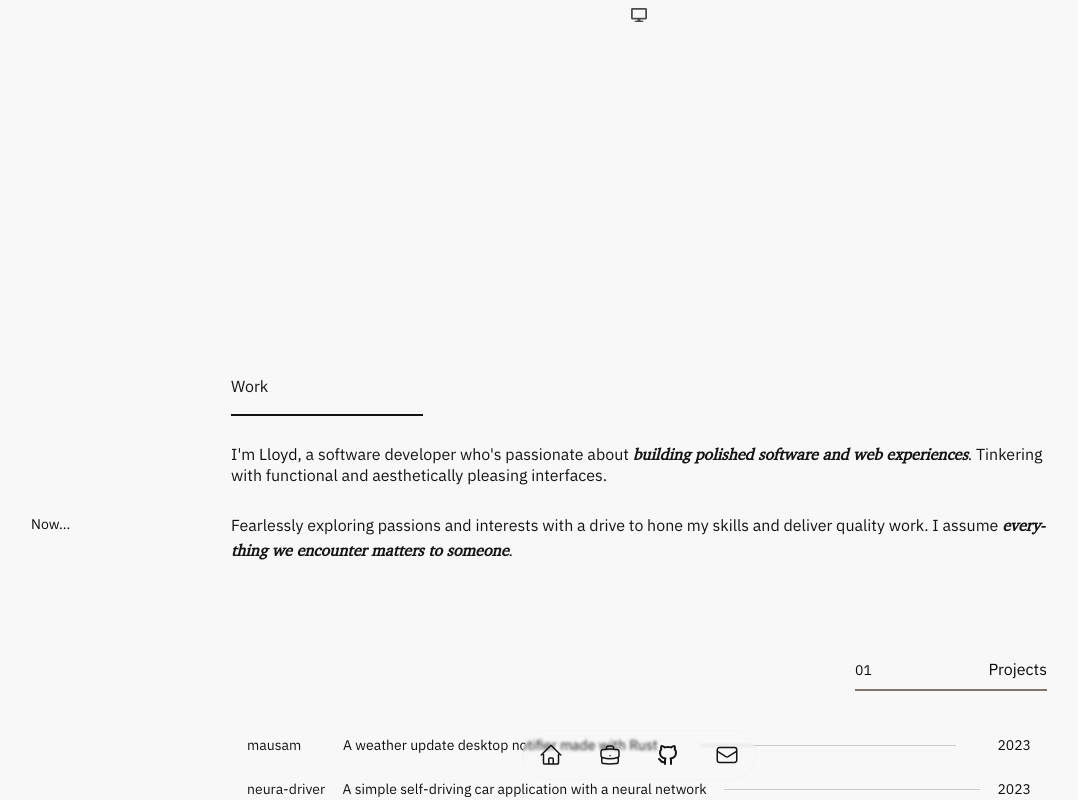
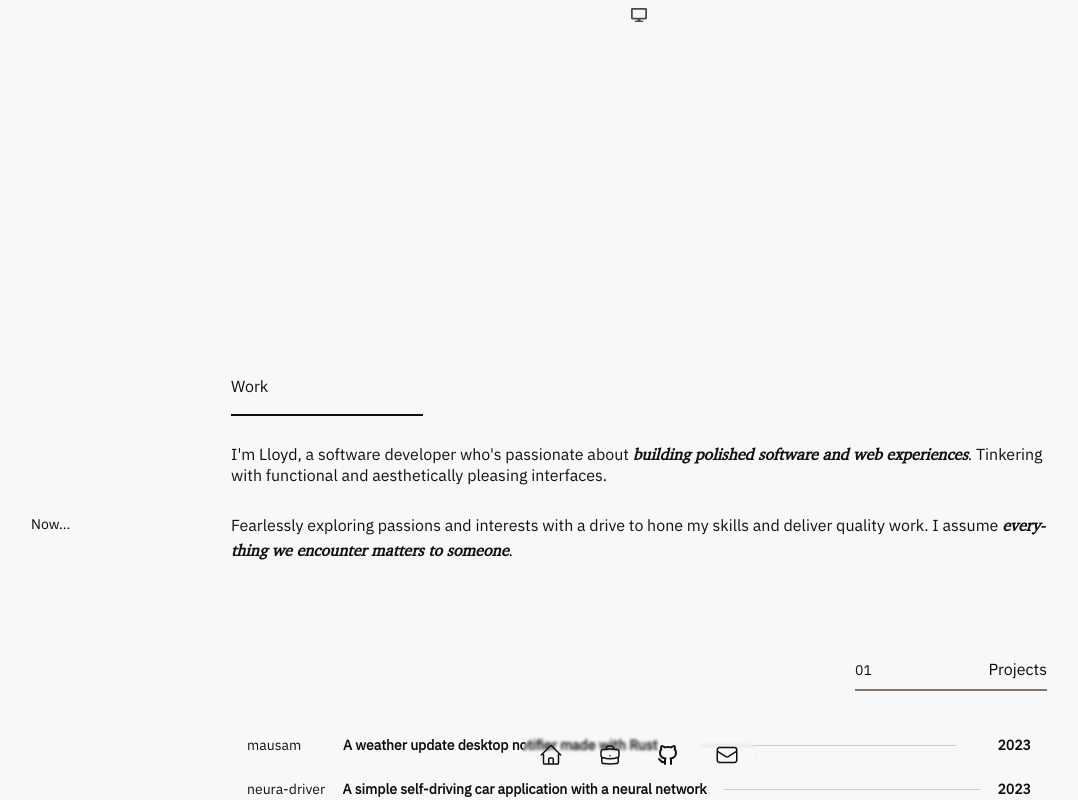
Before and after one commit to lloydlobo/lloydlobo.com, a Next.js app: page /work in a window 1280 px wide. Shown: the top 800 px of the page, without its empty margins (1-1079 px from the left). Built offline with nearby package versions, Linux system fonts and the light colour scheme.

Commit message:
feat: change a style & theme toggle hover

```diff
--- a/components/Layout.tsx
+++ b/components/Layout.tsx
@@ -24,7 +24,7 @@ const Layout = ({ children, title = "This is the default title" }: Props) => {
             content="initial-scale=1.0, width=device-width"
           />
         </Head>
-        <header className="md:px-52 z-50 md:mx-4">
+        <header className="md:px-52 z-50 h-fit md:mx-4">
           <div className="relative w-full flex items-center px-4 disabled:justify-center border-[0px] rounded-full my-4 gap-4">
             <div className="hover:opacity-100 opacity-0 absolute px-4 md:px-0 mx-auto">
               <ClockNav />
--- a/components/layout/Dock/DockNavigation.tsx
+++ b/components/layout/Dock/DockNavigation.tsx
@@ -67,7 +67,7 @@ export function ThemeDropdown() {
           // className={`${dropdown ? "opacity-100" : "opacity-0 left-[200vw]" } top-8 z-10`}
           className={`${dropdown ? "block" : "hidden"}`}
         >
-          <div className="py-0.5 absolute top-8 backdrop-blur-sm divide-gray4/30 rounded-md grid h-fit divide-y text-start">
+          <div className="py-0.5 absolute top-8 backdrop-blur-sm divide-gray4/30 rounded-md grid max-h-[100px] divide-y text-start">
             {themeModes.map(({ name, icon }, index) => (
               <button
                 onClick={(e) => switchTheme(e)}
--- a/styles/globals.css
+++ b/styles/globals.css
@@ -83,13 +83,18 @@ Link {
   @apply no-underline decoration-transparent;
 }
 
+a {
+  @apply [&]:font-bold;
+  /* @apply text-green-400 dark:bg-gradient-to-r dark:from-accent/50 dark:to-red-500/50 dark:bg-clip-text dark:text-primary/60; */
+}
+
 /* mailto:user@email.com */
 a:link {
-  /* @apply hover:text-orange-700 dark:hover:text-orange-400; */
+  @apply hover:text-orange-700 dark:hover:text-orange-400;
 }
 
 a:hover {
-  @apply bg-green-100 dark:bg-transparent dark:backdrop-brightness-110 decoration-transparent rounded-lg;
+  @apply bg-green-100 dark:bg-transparent dark:backdrop-brightness-[125%] decoration-transparent rounded-lg;
   background-image: none;
 }
 
--- a/tailwind.config.js
+++ b/tailwind.config.js
@@ -50,8 +50,9 @@ module.exports = {
         secondary: "#e7cfb1",
         tertiary: "#f2f2f2",
         accent: "#f6ac9f",
-        "on-secondary": "#0f0d0d",
-        "on-primary": "#151414",
+        "on-primary": "#111011",
+        // "on-primary": "#0f0d0d",
+        "on-secondary": "#151414",
         "on-tertiary": "#1c1c1c",
       },
       boxShadow: {
```
